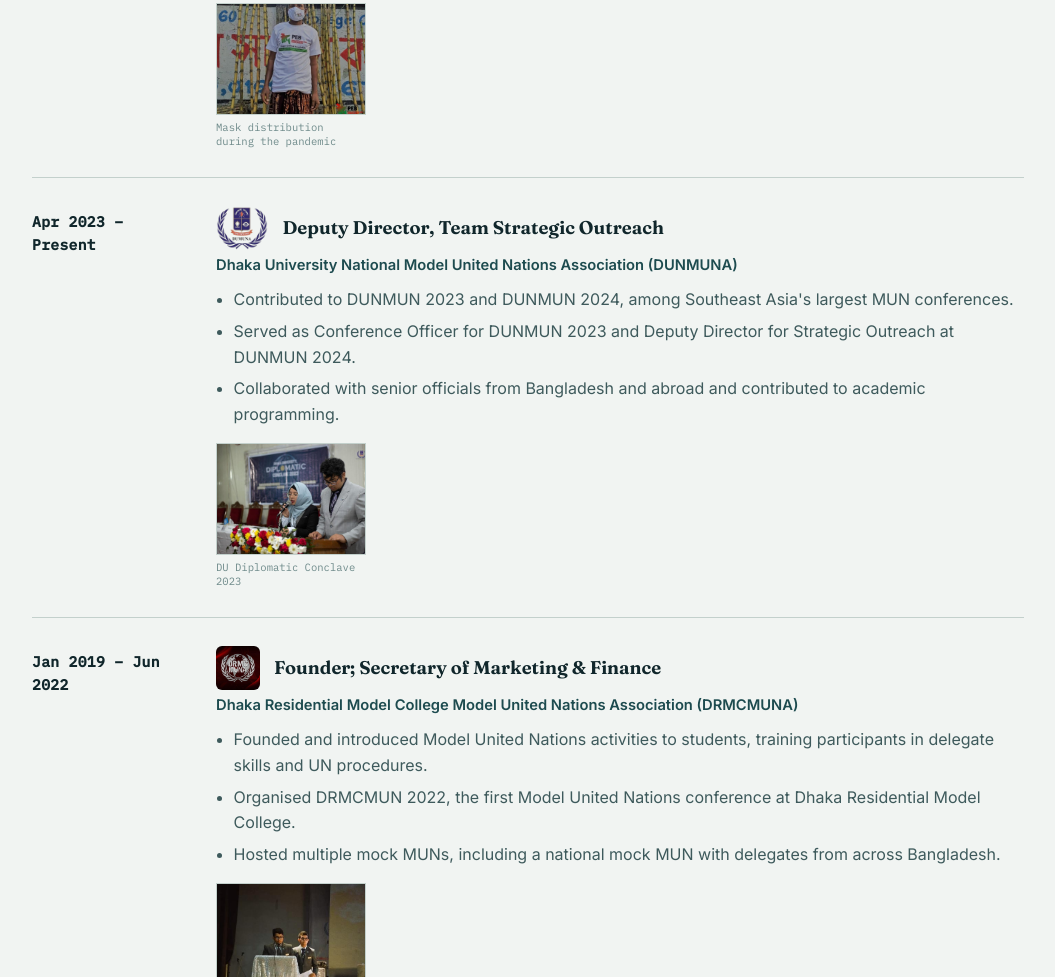
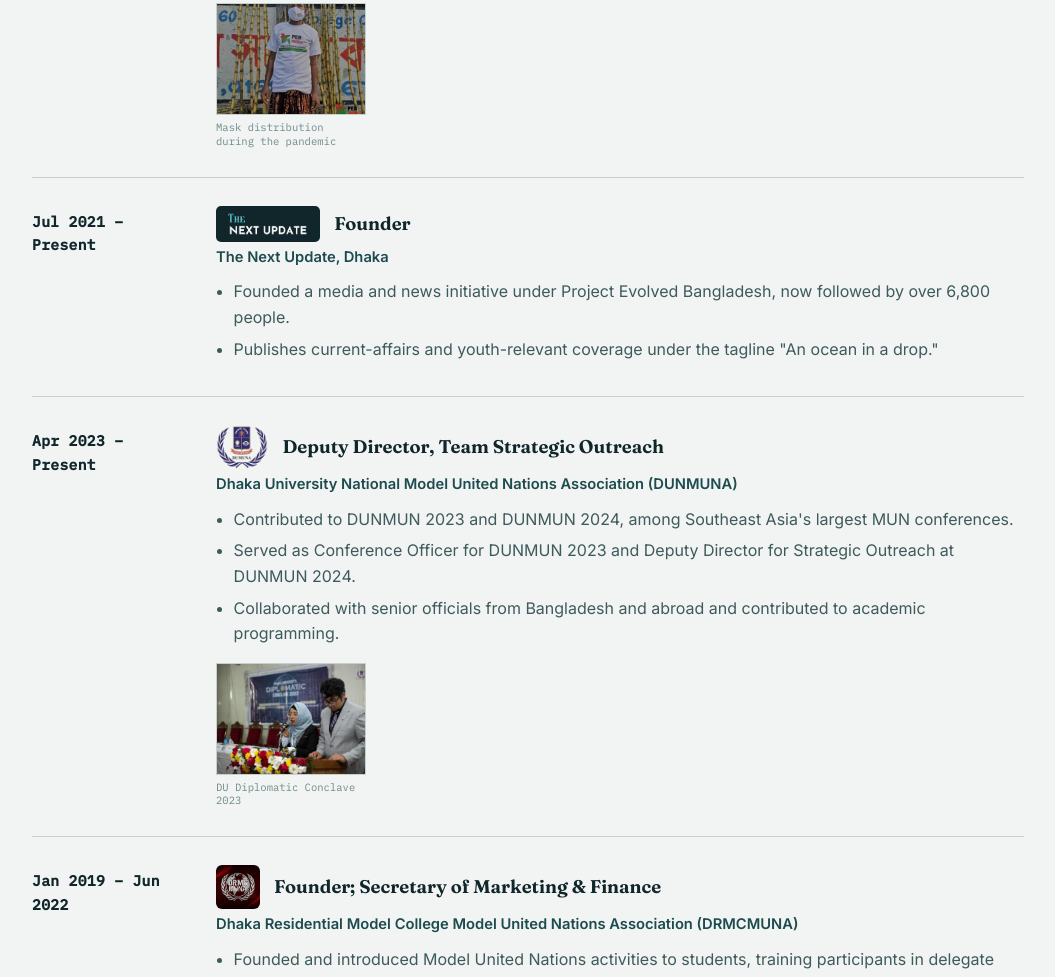
Before and after one commit to fahim65200/mfahimmurshed-portfolio, a plain HTML site: page leadership/index.html in a window 1280 px wide. Shown: the part 1810-2787 px from the top of the page, without its empty margins (112-1167 px from the left). Drawn offline with Linux system fonts and the light colour scheme.

Commit message:
Add files via upload

```diff
--- a/leadership/index.html
+++ b/leadership/index.html
@@ -94,6 +94,23 @@
           <div class="entry-photos">
             <figure><img src="/assets/photos/peb-covid-safety.jpg" alt="A PEB mask-distribution recipient during the pandemic"><figcaption>Mask distribution during the pandemic</figcaption></figure>
           </div>
+        </div>
+      </div>
+
+      <div class="entry reveal">
+        <div class="when">Jul 2021 – Present</div>
+        <div>
+          <div class="entry-head">
+            <span style="background:var(--ink); padding:6px 12px; border-radius:5px; display:inline-flex; align-items:center;">
+              <img src="/assets/logos/the-next-update.png" alt="The Next Update logo" style="height:24px; width:auto; display:block;">
+            </span>
+            <div class="role">Founder</div>
+          </div>
+          <div class="org">The Next Update, Dhaka</div>
+          <ul>
+            <li>Founded a media and news initiative under Project Evolved Bangladesh, now followed by over 6,800 people.</li>
+            <li>Publishes current-affairs and youth-relevant coverage under the tagline "An ocean in a drop."</li>
+          </ul>
         </div>
       </div>
 
```
Also changed, not shown: index.html (+3 -3 lines), research/index.html (+4 -1 lines), assets/logos/the-next-update.png (added), assets/logos/typerra-icon.png (added).
